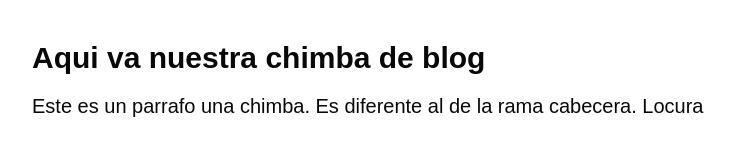
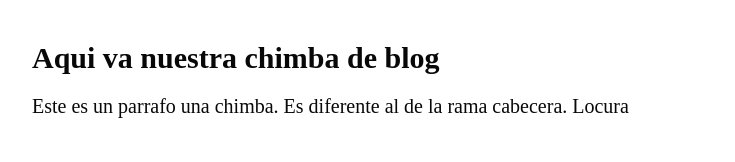
Before and after one commit to DaviCodex/PlatziDavid, a plain HTML site: page index.html in a window 1280 px wide. Shown: the whole page, without its empty margins (160-895 px from the left). Drawn offline with Linux system fonts and the light colour scheme.

Commit message:
Le pusimos una tipografia mas elegante

```diff
--- a/CSS/style.css
+++ b/CSS/style.css
@@ -1,7 +1,7 @@
 body{
     color:#080808;
     text-align:center;
-    font-family:arial;
+    font-family:'Times New Roman', Times, serif;
     font-size:20px;
     margin:0;
     padding:0;
```
